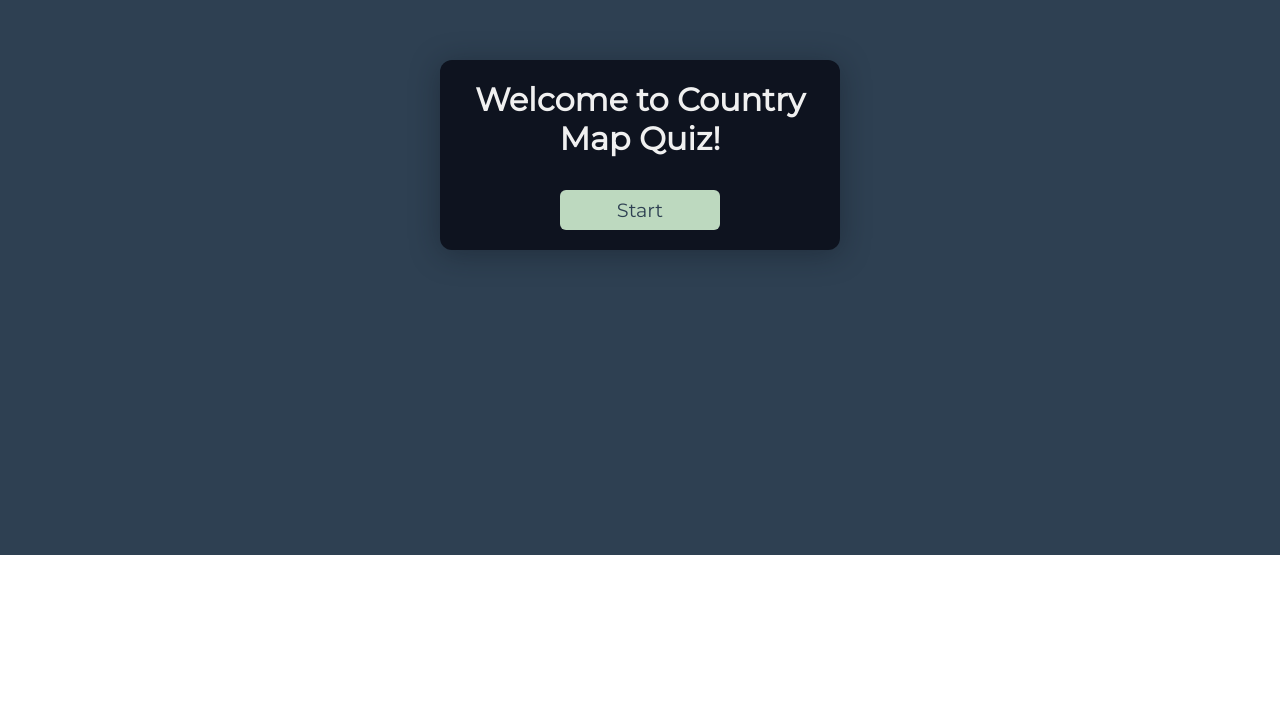
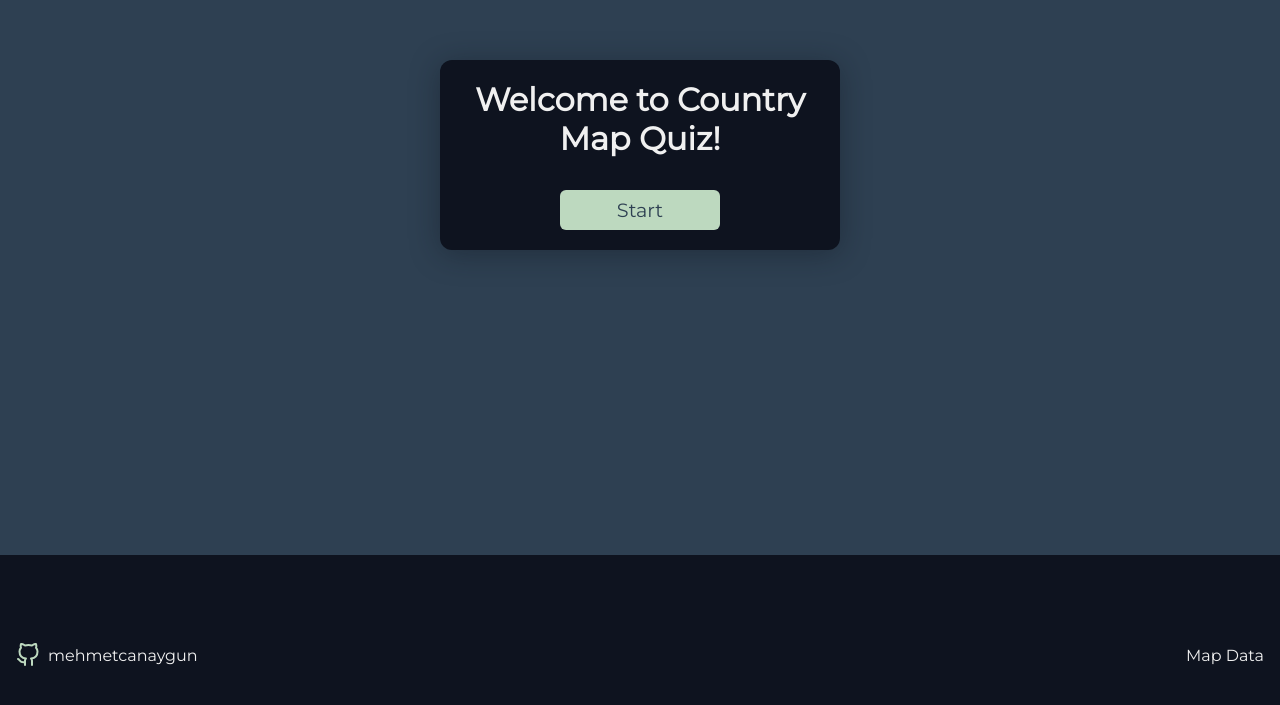
Before and after one commit to mehmetcanaygun/country-map-quiz, a React (Vite) app: page / in a window 1280 px wide. Shown: the part 245-950 px from the top of the page. Before the commit the page ends 800 px from the top, so only its background shows below. Built offline with nearby package versions, Linux system fonts and the light colour scheme; a web font is replaced by a local one.

Commit message:
Add Footer

```diff
--- a/src/components/layout/footer/Footer.tsx
+++ b/src/components/layout/footer/Footer.tsx
@@ -1,5 +1,29 @@
+import GitHubSVG from '../../../assets/github.svg';
+
 const Footer = () => {
-  return <div>Footer</div>;
+  return (
+    <footer className="footer">
+      <div className="info">
+        <a
+          href="https://github.com/mehmetcanaygun"
+          target="_blank"
+          rel="noreferrer"
+        >
+          <img src={GitHubSVG} alt="GitHub Icon" />
+          <span>mehmetcanaygun</span>
+        </a>
+      </div>
+      <div className="reference">
+        <a
+          href="https://simplemaps.com/resources/svg-world"
+          target="_blank"
+          rel="noreferrer"
+        >
+          Map Data
+        </a>
+      </div>
+    </footer>
+  );
 };
 
 export default Footer;
--- a/src/components/layout/footer/_style.scss
+++ b/src/components/layout/footer/_style.scss
@@ -0,0 +1,16 @@
+.footer {
+  height: 200px;
+  background-color: $color-dark;
+  display: flex;
+  justify-content: space-between;
+  align-items: center;
+  padding: 0 1rem;
+
+  a {
+    text-decoration: none;
+    color: $color-light;
+    display: flex;
+    align-items: center;
+    gap: 0.5rem;
+  }
+}
--- a/src/components/quizWrapper/QuizWrapper.tsx
+++ b/src/components/quizWrapper/QuizWrapper.tsx
@@ -2,6 +2,7 @@ import { useSelector } from 'react-redux';
 import { IQuizState } from '../../redux/quizSlice';
 import Modal from '../modal/Modal';
 import Quiz from '../quiz/Quiz';
+import Footer from '../layout/footer/Footer';
 import { PHASES } from '../../constants';
 
 const QuizWrapper = () => {
@@ -17,7 +18,12 @@ const QuizWrapper = () => {
     }
   };
 
-  return <div className="quiz-board">{renderPhase()}</div>;
+  return (
+    <>
+      <div className="quiz-board">{renderPhase()}</div>
+      <Footer />
+    </>
+  );
 };
 
 export default QuizWrapper;
```
Also changed, not shown: src/assets/github.svg (added).
